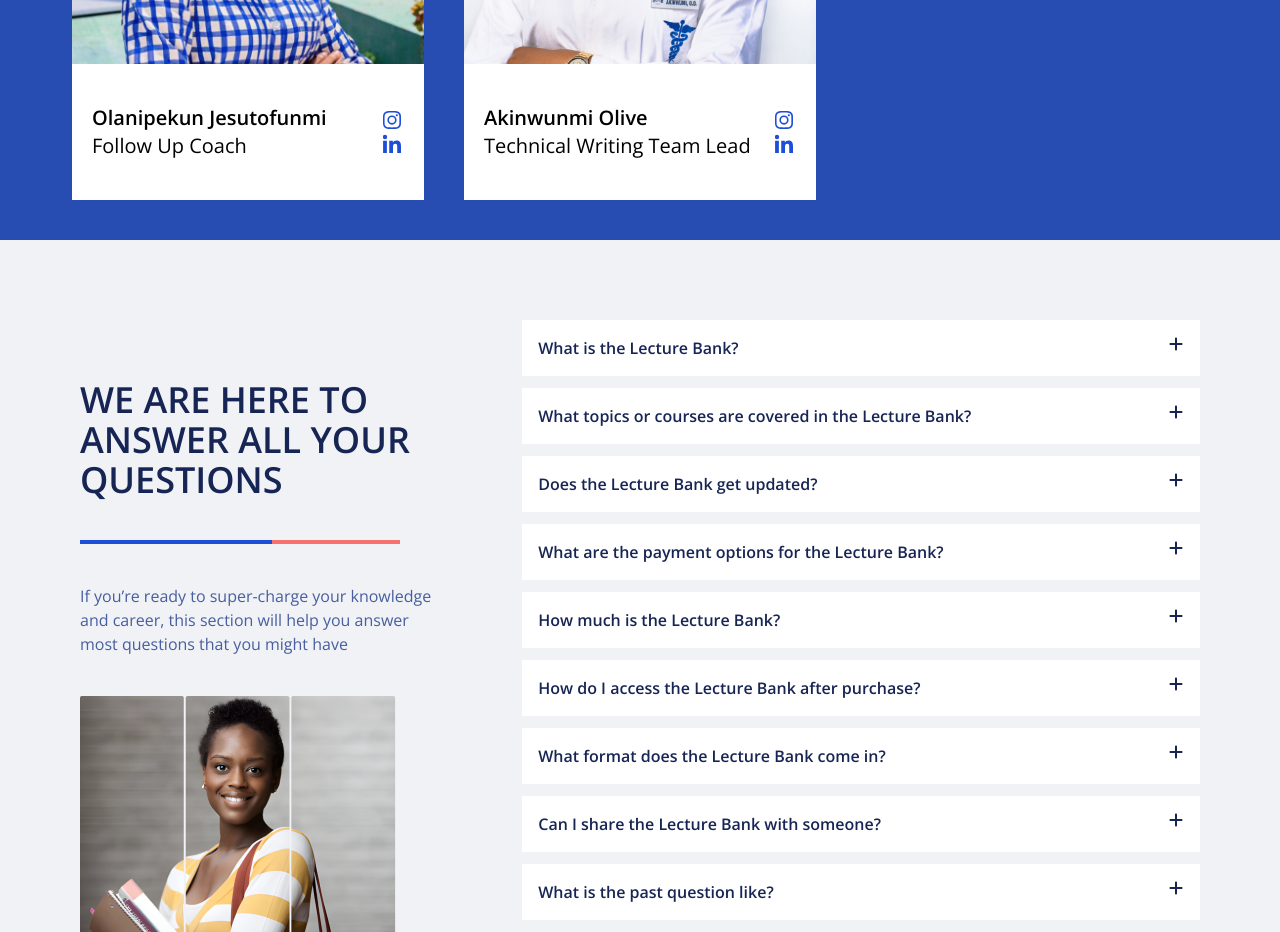
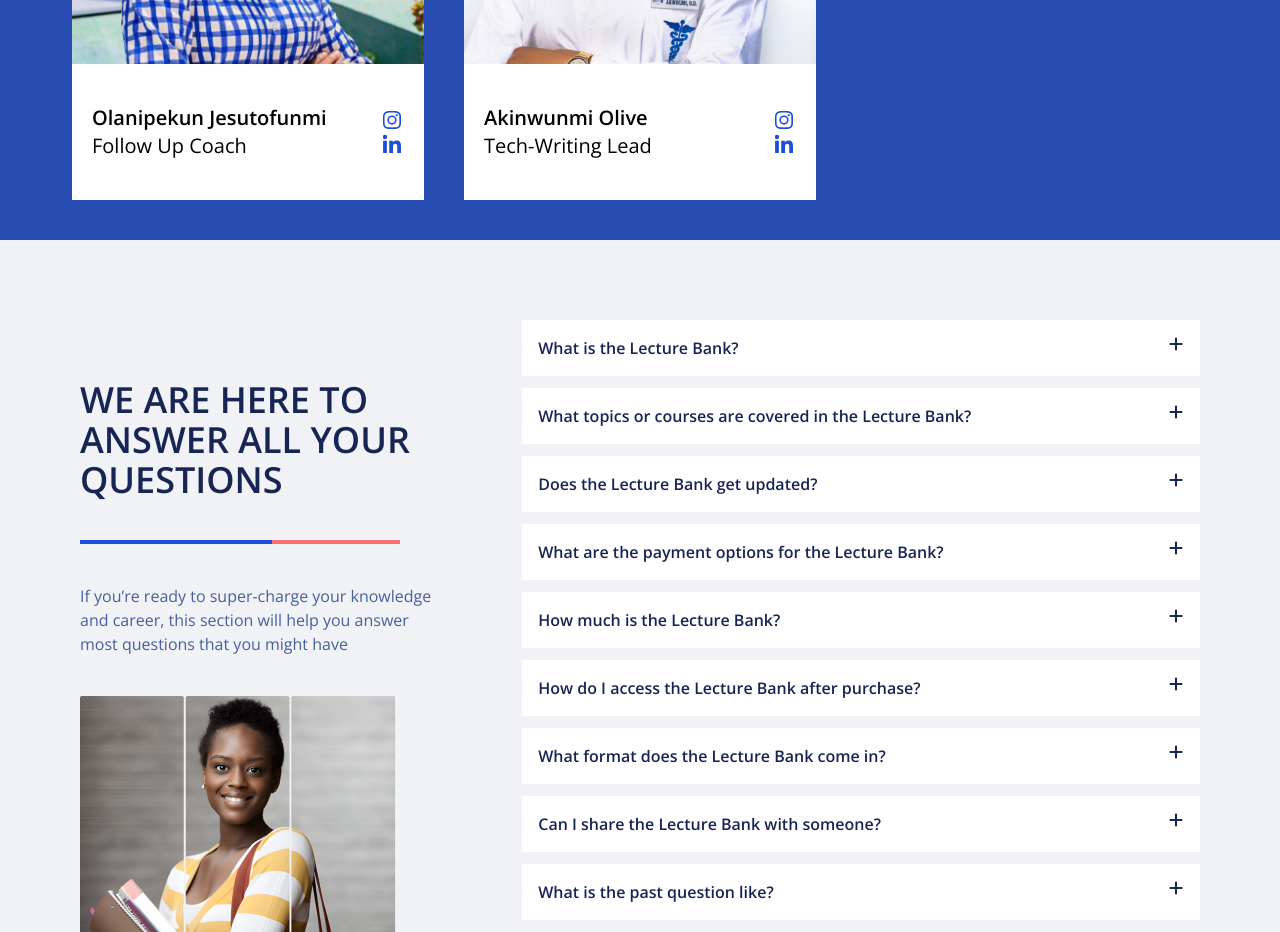
Before and after one commit to Victorgreene123/Achilles-frontend-copy, a React (Create React App) app: page /about in a window 1280 px wide. Shown: the part 4220-5152 px from the top of the page. Built offline with nearby package versions, Linux system fonts and the light colour scheme.

Commit message:
tech lead

```diff
--- a/src/components/Team.js
+++ b/src/components/Team.js
@@ -113,7 +113,7 @@ const Team = () => {
     {
       id: 11,
       name: "Akinwunmi Olive",
-      role: "Technical Writing Team Lead",
+      role: "Tech-Writing Lead",
       image: team11,
       linkedin: "https://www.linkedin.com/in/olive-akinwumi-721759184",
       instagram: "https://www.instagram.com/oliveakinwumi",
```
